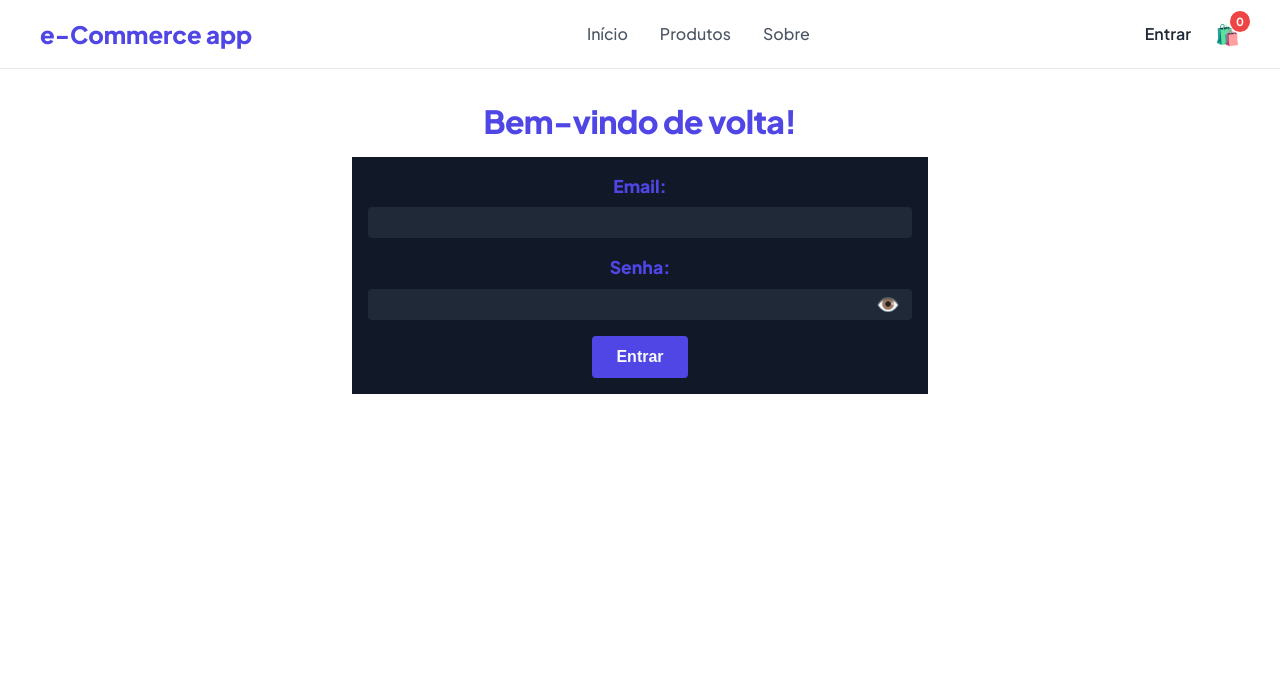
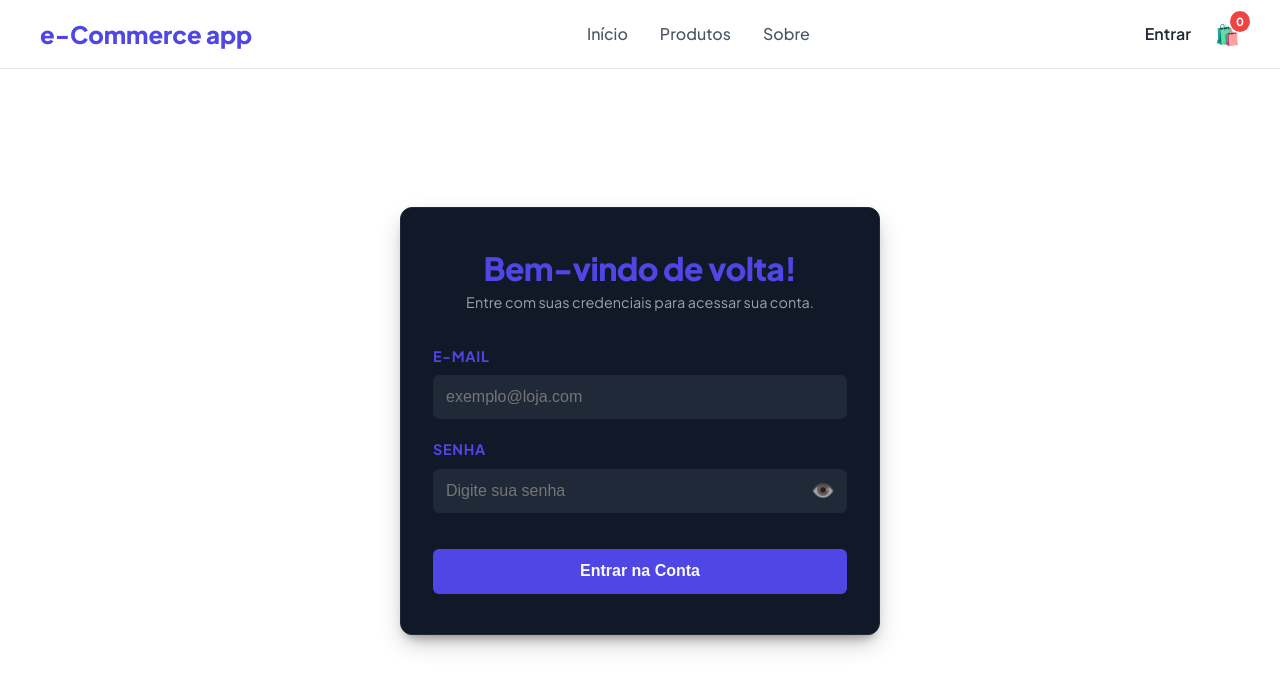
Before and after one commit to paulo-campos-57/e-commerce-platform-frontend, a Vue app in the folder ec-front/: page /login in a window 1280 px wide. Shown: the top 690 px of the page. Built offline with nearby package versions, Linux system fonts and the light colour scheme; no server answers.

Commit message:
style: adapt style at login page

```diff
--- a/ec-front/package.json
+++ b/ec-front/package.json
@@ -11,7 +11,8 @@
   "dependencies": {
     "axios": "^1.16.1",
     "vue": "^3.5.32",
-    "vue-router": "^4.6.4"
+    "vue-router": "^4.6.4",
+    "vue-toastification": "^2.0.0-rc.5"
   },
   "devDependencies": {
     "@vitejs/plugin-vue": "^6.0.6",
--- a/ec-front/src/assets/login.css
+++ b/ec-front/src/assets/login.css
@@ -1,67 +1,76 @@
 .login-container {
     display: flex;
-    flex-direction: column;
     align-items: center;
     justify-content: center;
+    min-height: 80vh;
+    padding: 1rem;
+}
+
+.login-card {
+    background-color: #111827;
+    padding: 2.5rem 2rem;
+    border-radius: 0.75rem;
+    border: 1px solid #1f2937;
+    width: 100%;
+    max-width: 480px;
+    box-shadow: 0 10px 25px -5px rgba(0, 0, 0, 0.3), 0 8px 10px -6px rgba(0, 0, 0, 0.3);
+    display: flex;
+    flex-direction: column;
 }
 
 .login-title {
     font-size: 2rem;
-    margin-bottom: 1rem;
-    font-weight: 900;
+    margin-bottom: 0.25rem;
+    font-weight: 800;
     color: #4f46e5;
+    text-align: center;
+}
+
+.login-subtitle {
+    color: #9ca3af;
+    font-size: 0.9rem;
+    text-align: center;
+    margin-bottom: 2rem;
 }
 
 .login-form {
-    background-color: #111827;
-    padding: 1rem;
-    margin-bottom: 1rem;
     display: flex;
     flex-direction: column;
-    justify-content: center;
-    align-items: center;
-    width: 45%;
+    width: 100%;
 }
 
 .form-group {
-    margin-bottom: 1rem;
+    margin-bottom: 1.25rem;
     display: flex;
     flex-direction: column;
-    justify-content: center;
-    align-items: center;
     width: 100%;
 }
 
 .form-group label {
     margin-bottom: 0.5rem;
-    font-size: 1.1rem;
-    font-weight: 900;
+    font-size: 0.9rem;
+    font-weight: 700;
     color: #4f46e5;
+    align-self: flex-start;
+    text-transform: uppercase;
+    letter-spacing: 0.05em;
 }
 
 .form-group input {
-    padding: 0.5rem;
-    border: none;
-    border-radius: 0.25rem;
+    padding: 0.75rem;
+    border: 1px solid #1f2937;
+    border-radius: 0.375rem;
     width: 100%;
     background-color: #1f2937;
     color: #f9fafb;
+    font-size: 1rem;
+    transition: border-color 0.2s, box-shadow 0.2s;
 }
 
-.login-button {
-    padding: 0.75rem 1.5rem;
-    font-size: 1rem;
-    font-weight: 900;
-    border-radius: 0.25rem;
-    background-color: #4f46e5;
-    color: #f9fafb;
-    border: none;
-    cursor: pointer;
-    transition: background-color 0.3s ease, transform 0.1s ease;
-}
-
-.login-button:hover {
-    background-color: #4338ca;
+.form-group input:focus {
+    outline: none;
+    border-color: #4f46e5;
+    box-shadow: 0 0 0 3px rgba(79, 70, 229, 0.15);
 }
 
 .password-wrapper {
@@ -73,7 +82,7 @@
 
 .password-wrapper input {
     width: 100%;
-    padding-right: 2.5rem;
+    padding-right: 2.75rem;
 }
 
 .toggle-password-btn {
@@ -87,25 +96,42 @@
     align-items: center;
     justify-content: center;
     padding: 0;
-    color: var(--color-text-muted);
+    opacity: 0.6;
+    transition: opacity 0.2s;
 }
 
 .toggle-password-btn:hover {
-    opacity: 0.8;
+    opacity: 1;
 }
 
-.error-msg {
-    color: var(--color-danger);
-    background-color: rgba(239, 68, 68, 0.1);
-    padding: 0.75rem;
-    border-radius: var(--radius-sm);
-    margin-bottom: 1rem;
-    text-align: center;
-    font-size: 0.9rem;
-    font-weight: 600;
+.login-button {
+    margin-top: 1rem;
+    padding: 0.85rem 1.5rem;
+    font-size: 1rem;
+    font-weight: 700;
+    border-radius: 0.375rem;
+    background-color: #4f46e5;
+    color: #f9fafb;
+    border: none;
+    cursor: pointer;
+    transition: background-color 0.2s, transform 0.1s;
+}
+
+.login-button:hover:not(:disabled) {
+    background-color: #4338ca;
+}
+
+.login-button:active:not(:disabled) {
+    transform: scale(0.98);
 }
 
 button:disabled {
     opacity: 0.6;
     cursor: not-allowed;
 }
+
+.loader-text {
+    display: inline-flex;
+    align-items: center;
+    gap: 0.5rem;
+}
--- a/ec-front/src/main.js
+++ b/ec-front/src/main.js
@@ -1,8 +1,19 @@
 import { createApp } from 'vue'
 import App from './App.vue'
+
+import Toast from 'vue-toastification'
+import 'vue-toastification/dist/index.css'
+
 import router from './router'
 
 const app = createApp(App)
+app.use(Toast, {
+    position: 'top-right',
+    timeout: 4000,
+    closeOnClick: true,
+    pauseOnHover: true,
+    draggable: true,
+})
 
 app.use(router)
 
--- a/ec-front/src/views/HomeView.vue
+++ b/ec-front/src/views/HomeView.vue
@@ -1,10 +1,31 @@
 <template>
   <div class="home-container">
-    <h1>Bem-vindo à Página Inicial</h1>
+    <h1>Bem-vindo, {{ userName }}!</h1>
     <p>Este é o conteúdo da página inicial.</p>
   </div>
 </template>
 
+<script setup>
+import { ref, onMounted } from "vue";
+
+const userName = ref("");
+
+onMounted(() => {
+  const storedUser = localStorage.getItem("user");
+  console.log("Dados do usuário armazenados:", storedUser);
+
+  if (storedUser) {
+    try {
+      const userObj = JSON.parse(storedUser);
+
+      userName.value = userObj.name;
+    } catch (error) {
+      console.error("Erro ao converter os dados do usuário:", error);
+    }
+  }
+});
+</script>
+
 <style scoped>
 @import "../assets/home.css";
 </style>
--- a/ec-front/src/views/LoginView.vue
+++ b/ec-front/src/views/LoginView.vue
@@ -1,27 +1,31 @@
 <template>
   <div class="login-container">
+    <div class="login-card">
       <h1 class="login-title">Bem-vindo de volta!</h1>
+      <p class="login-subtitle">Entre com suas credenciais para acessar sua conta.</p>
 
       <form class="login-form" @submit.prevent="handleLogin">
-      <p
-        v-if="errorMessage"
-        style="color: var(--color-danger); text-align: center; margin-bottom: 1rem"
-      >
-        {{ errorMessage }}
-      </p>
         <div class="form-group">
-        <label for="email">Email:</label>
-        <input v-model="formData.email" type="email" id="email" name="email" required />
+          <label for="email">E-mail</label>
+          <input
+            v-model="formData.email"
+            type="email"
+            id="email"
+            name="email"
+            placeholder="exemplo@loja.com"
+            required
+          />
         </div>
 
         <div class="form-group">
-        <label for="password">Senha:</label>
+          <label for="password">Senha</label>
           <div class="password-wrapper">
             <input
               v-model="formData.password"
               :type="isPasswordVisible ? 'text' : 'password'"
               id="password"
               name="password"
+              placeholder="Digite sua senha"
               required
             />
             <button
@@ -36,9 +40,11 @@
         </div>
 
         <button class="login-button" type="submit" :disabled="isLoading">
-        {{ isLoading ? "Entrando..." : "Entrar" }}
+          <span v-if="!isLoading">Entrar na Conta</span>
+          <span v-else class="loader-text">Autenticando...</span>
         </button>
       </form>
+    </div>
   </div>
 </template>
 
@@ -46,11 +52,14 @@
 import { ref, reactive } from "vue";
 import { useRouter } from "vue-router";
 import { userService } from "@/services/userService";
-import api from "@/services/api";
+import { useToast } from "vue-toastification";
 
 const router = useRouter();
+const toast = useToast();
+
 const isPasswordVisible = ref(false);
 const isLoading = ref(false);
+
 const errorMessage = ref("");
 
 const formData = reactive({
@@ -73,13 +82,16 @@ const handleLogin = async () => {
     localStorage.setItem("user", JSON.stringify(data.user));
 
     console.log("Nest answer:", data);
-    alert(data.message);
+
+    toast.success(data.message || "Login efetuado com sucesso!");
 
     router.push("/home");
   } catch (error) {
     console.error("Erro na requisição:", error);
-    errorMessage.value =
+
+    const apiErrorMessage =
       error.response?.data?.message || "Ocorreu um erro ao fazer login.";
+    toast.error(apiErrorMessage);
   } finally {
     isLoading.value = false;
   }
```
Also changed, not shown: 1 other file (tests, documents, lock files or other folders). Lines whose indentation alone changed are shown as unchanged.
